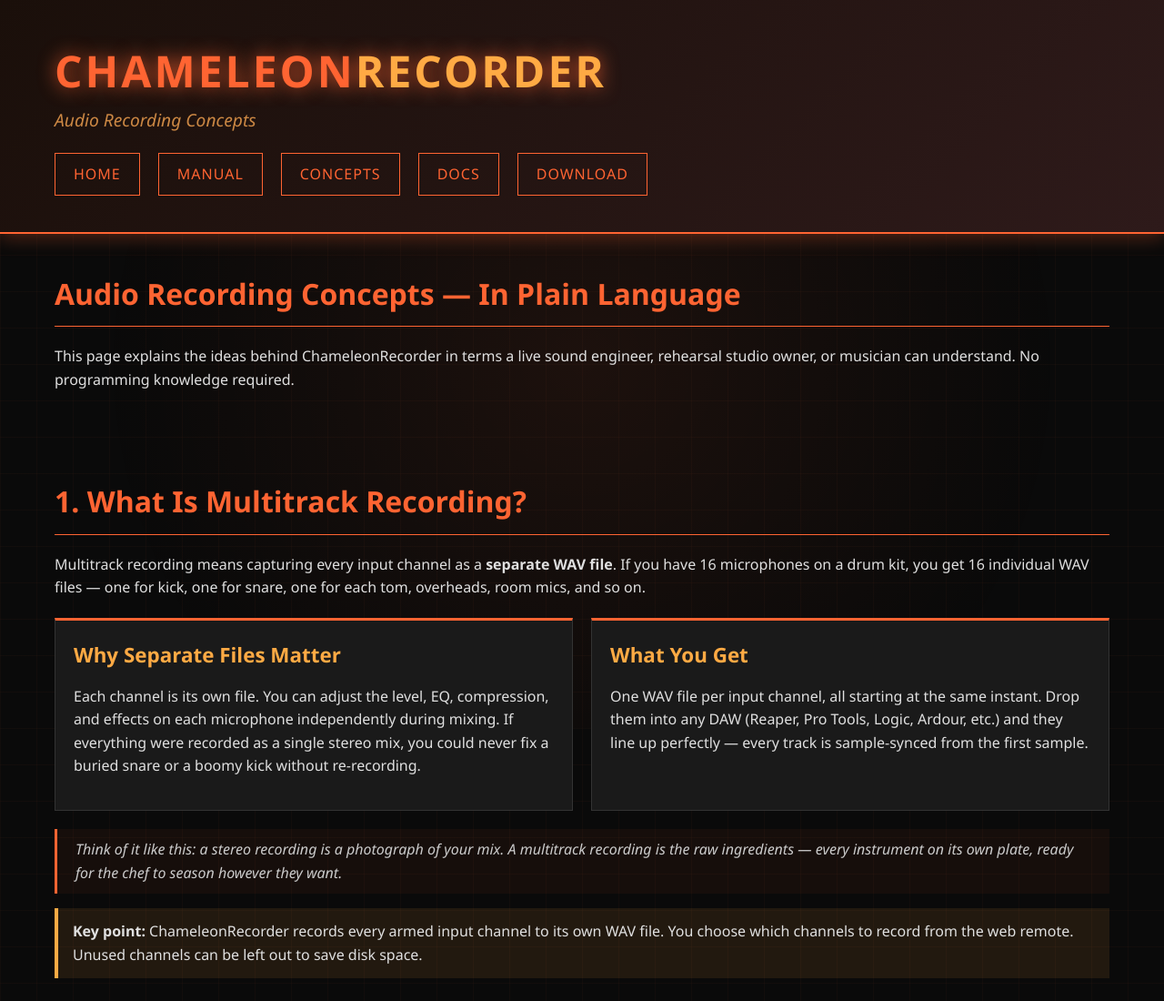
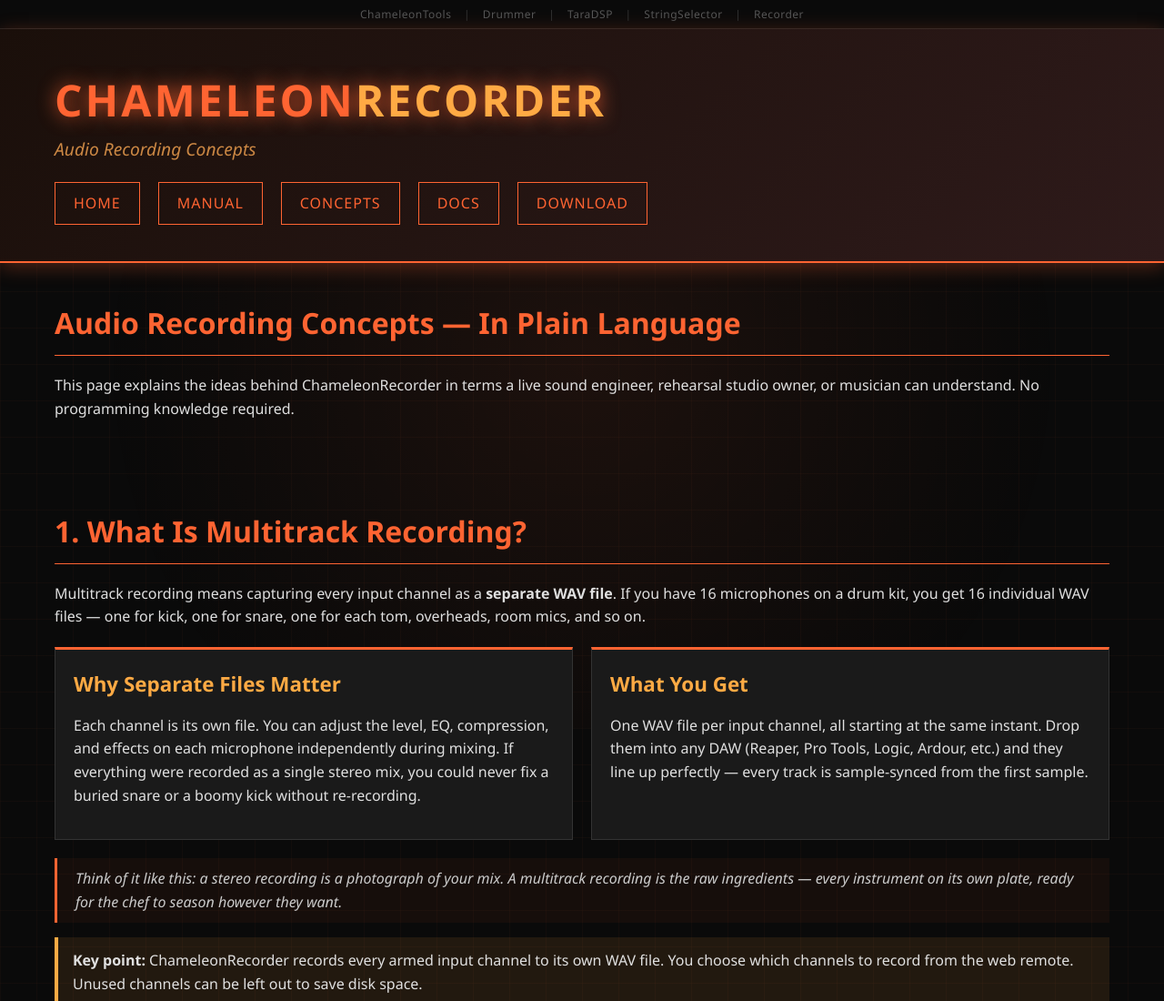
Before and after one commit to smallbutfine/ChameleonRecorder, a plain HTML site: page docs/concepts.html in a window 1280 px wide. Shown: the top 1100 px of the page at 91% size. Drawn offline with Linux system fonts and the light colour scheme.

Commit message:
Add cross-link bar to all docs pages

```diff
--- a/docs/concepts.html
+++ b/docs/concepts.html
@@ -5,8 +5,43 @@
 <meta name="viewport" content="width=device-width, initial-scale=1.0">
 <title>ChameleonRecorder — Audio Recording Concepts</title>
 <link rel="stylesheet" href="style.css">
+  <style>
+.crossbar {
+  background: #0a0a0a;
+  border-bottom: 1px solid #222;
+  padding: 6px 20px;
+  text-align: center;
+  font-size: 0.75em;
+  letter-spacing: 0.5px;
+}
+.crossbar a {
+  color: #555;
+  text-decoration: none;
+  padding: 2px 6px;
+  transition: color 0.2s;
+}
+.crossbar a:hover {
+  color: #00c896;
+}
+.crossbar-sep {
+  color: #333;
+  margin: 0 4px;
+}
+</style>
 </head>
 <body>
+<div class="crossbar">
+  <a href="https://smallbutfine.github.io/ChameleonTools/">ChameleonTools</a>
+  <span class="crossbar-sep">|</span>
+  <a href="https://smallbutfine.github.io/ChameleonDrummer/">Drummer</a>
+  <span class="crossbar-sep">|</span>
+  <a href="https://smallbutfine.github.io/TaraDSP/">TaraDSP</a>
+  <span class="crossbar-sep">|</span>
+  <a href="https://smallbutfine.github.io/stringselectorapp/">StringSelector</a>
+  <span class="crossbar-sep">|</span>
+  <a href="https://smallbutfine.github.io/ChameleonRecorder/">Recorder</a>
+</div>
+
 
 <header>
   <div class="container">
```
Also changed, not shown: docs/docs.html (+35 -0 lines), docs/download.html (+35 -0 lines), docs/index.html (+35 -0 lines), docs/manual.html (+35 -0 lines).
